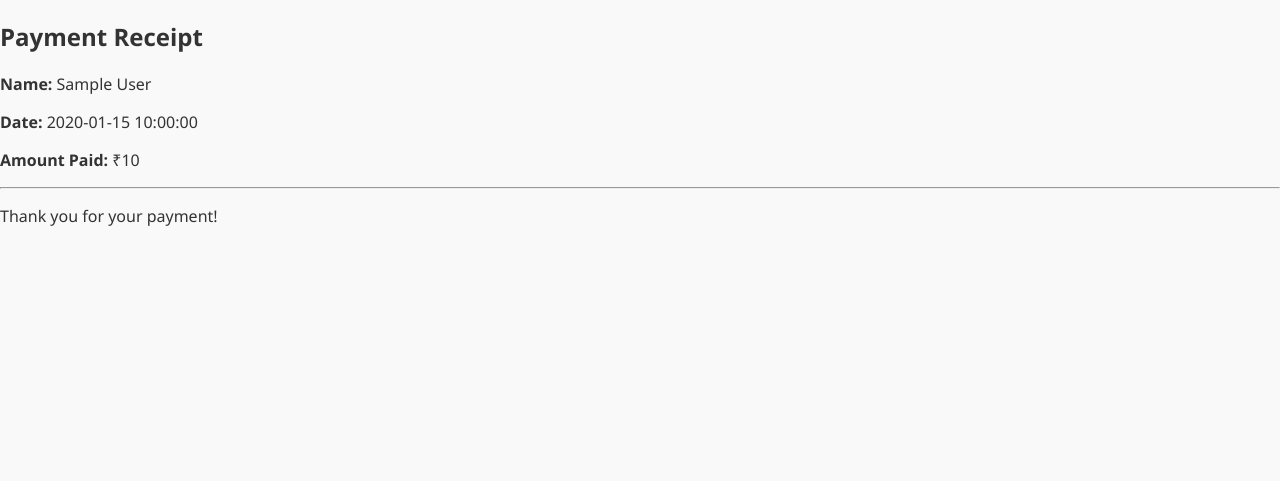
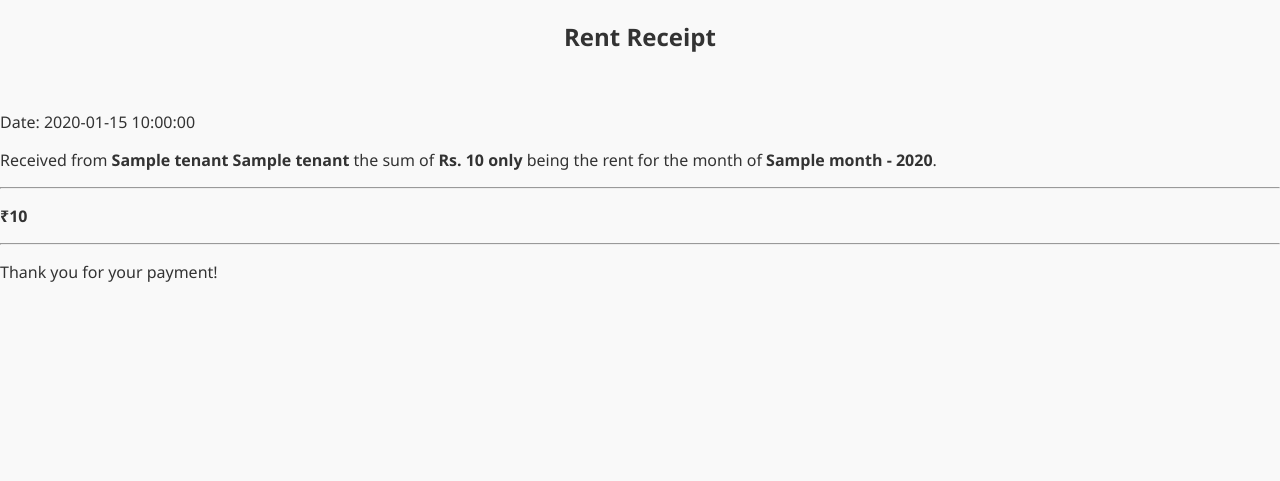
Before and after one commit to syd-danish/RentBook-App, a Flask app: template template/receipt.html in a window 1280 px wide. Shown: the top 481 px of the page. Run offline with Flask 3, Linux system fonts and the light colour scheme; the template is opened without the code that fills it: most values are stand-ins (such as "Sample title", 1, 10 or a date in 2020).

Commit message:
Update receipt.html

```diff
--- a/template/receipt.html
+++ b/template/receipt.html
@@ -1,23 +1,28 @@
 <!DOCTYPE html>
 <html>
-<head><title>Receipt</title>
+<head>
+  <title>Receipt</title>
   <link rel="stylesheet" href="/styles.css">
   <meta name="viewport" content="width=device-width, initial-scale=1.0">
-
 </head>
-
 <body>
-    <h2>Payment Receipt</h2>
-    <p><strong>Name:</strong> {{ tenant.first_name }} {{ tenant.last_name }}</p>
-    <p><strong>Date:</strong> {{ date }}</p>
-    <p><strong>Amount Paid:</strong> ₹{{ amount_paid }}</p>
+  <h2 style="text-align: center;">Rent Receipt</h2>
+  <br>
+  <p>Date: {{ receipt_date }} </p>
+  <p>
+    Received from <strong>{{ tenant[1] }} {{ tenant[2] }}</strong>
+    the sum of <strong>Rs. {{ amount_in_words }} only</strong> being the rent for the month of
+    <strong>{{ month }} - {{ year }}</strong>.
+  </p>
+  <hr>
+  <p><strong>₹{{ amount_paid }}</strong></p>
   <hr>
   <p>Thank you for your payment!</p>
+
   <div style="position: fixed; bottom: 20px; left: 0; width: 100%; text-align: center;">
     <a href="{{ url_for('index') }}">
       <button type="button">Back to Home</button>
     </a>
   </div>
-
 </body>
 </html>
```
Lines whose indentation alone changed are shown as unchanged.
